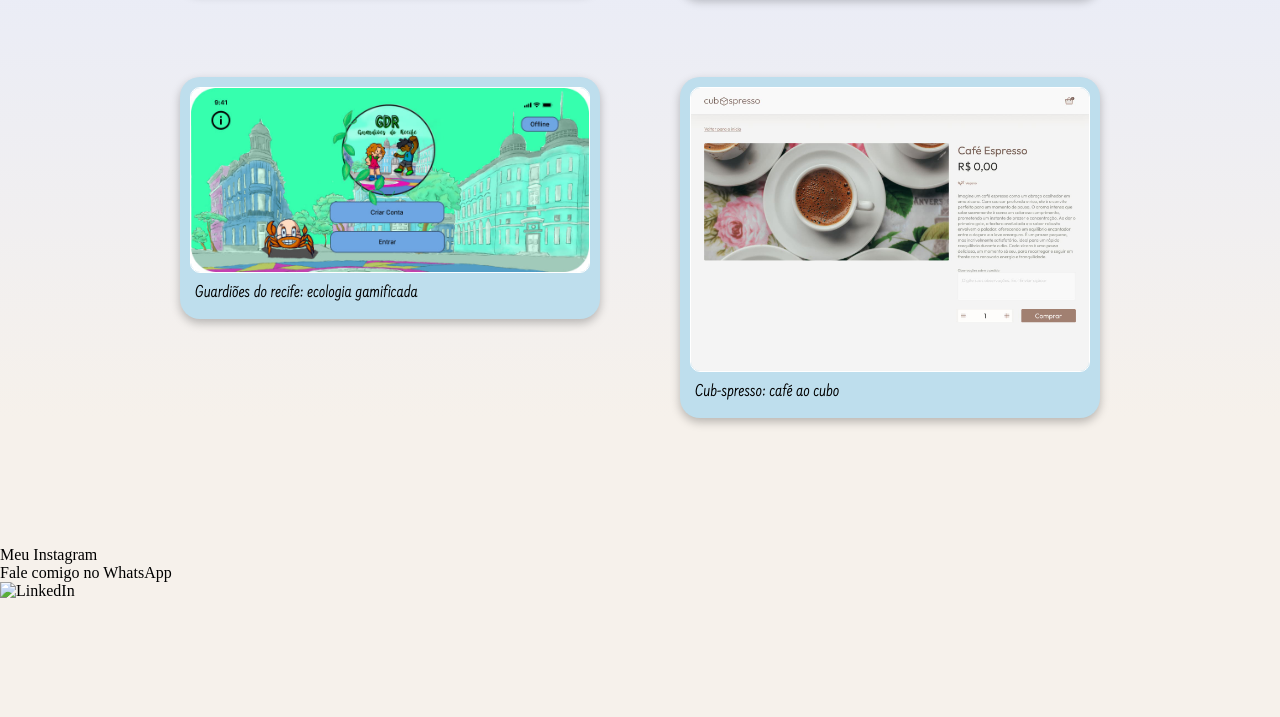
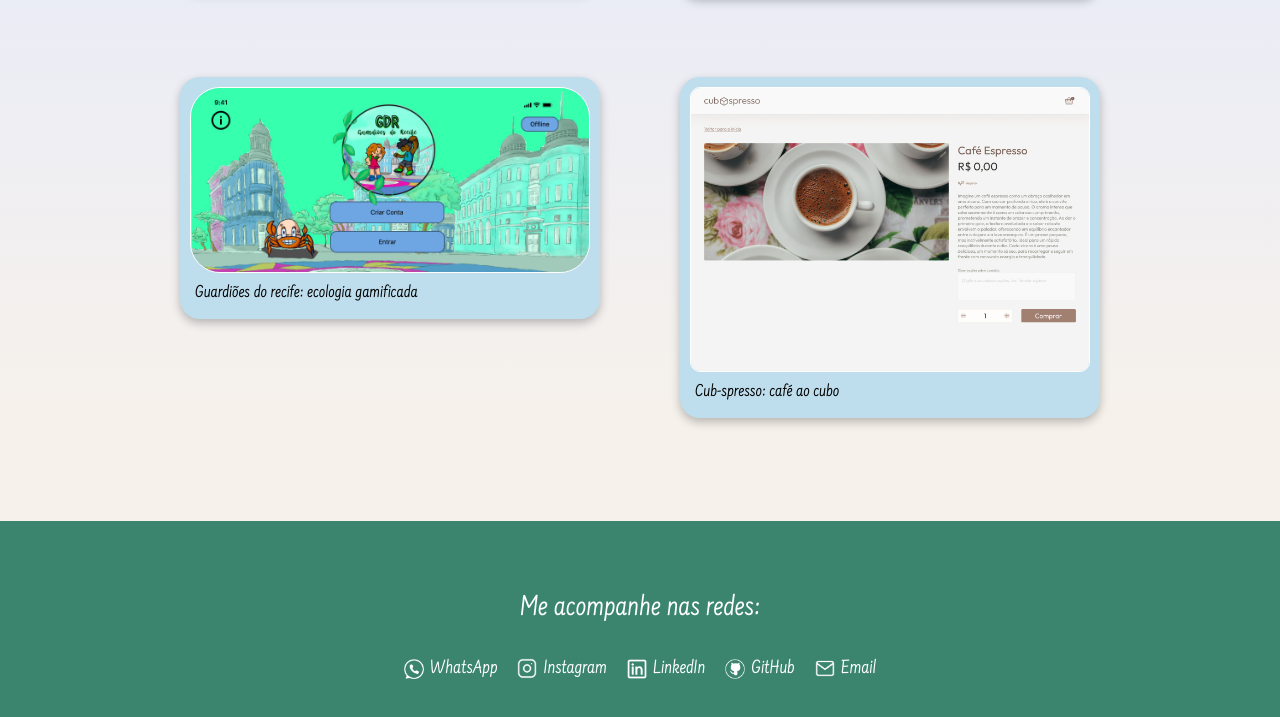
Before and after one commit to beatrizcdev/portfolio, a plain HTML site: page index.html in a window 1280 px wide. Shown: the part 1281-1998 px from the top of the page. Before the commit the page ends 1881 px from the top, so only its background shows below. Drawn offline with Linux system fonts and the light colour scheme.

Commit message:
adição do footer

```diff
--- a/index.html
+++ b/index.html
@@ -53,33 +53,36 @@
     </section>
 
 <footer id="footer" class="footer">
-      <div id="instagram" class="info">
-        <a
-          href="https://instagram.com/biacastrodev"
-          target="_blank"
-          rel="noopener noreferrer"
-        >
-          Meu Instagram
+  <p>Me acompanhe nas redes:</p>
+
+  <div class="social-links">
+    <a href="https://wa.me/5581982446312" target="_blank" rel="noopener noreferrer">
+      <img src="./pictures/icons/whatsapp.png" alt="WhatsApp" width="20" />
+      WhatsApp
     </a>
-      </div>
-      <div id="whatsapp" class="info">
-        <a
-          href="https://wa.me/5581982446312"
-          target="_blank"
-          rel="noopener noreferrer"
-        >
-          Fale comigo no WhatsApp
+
+    <a href="https://instagram.com/biacastrodev" target="_blank" rel="noopener noreferrer">
+      <img src="./pictures/icons/instagram.png" alt="Instagram" width="20" />
+      Instagram
     </a>
-      </div>
-      <div class="info" id="linkedin">
-        <a
-          href="https://www.linkedin.com/in/beatrizdev"
-          target="_blank"
-          rel="noopener noreferrer"
-        >
-          <img src="./icons/linkedin.svg" alt="LinkedIn" width="24" />
+
+    <a href="https://www.linkedin.com/in/beatrizdev" target="_blank" rel="noopener noreferrer">
+      <img src="./pictures/icons/linkedin.png" alt="LinkedIn" width="20" />
+      LinkedIn
+    </a>
+
+    <a href="https://github.com/beatrizcdev" target="_blank" rel="noopener noreferrer">
+      <img src="./pictures/icons/github.png" alt="GitHub" width="20" />
+      GitHub
+    </a>
+
+    <a href="mailto:beatrizdecastrom98@outlook.com">
+      <img src="./pictures/icons/email.png" alt="Email" width="20" />
+      Email
     </a>
   </div>
 </footer>
+
+
   </body>
 </html>
--- a/style/global.css
+++ b/style/global.css
@@ -54,10 +54,38 @@ a:hover {
   transform: scale(1.1);
 }
 
-footer{
-    margin-top: 10%;
+
+.footer {
+  text-align: center;
+  padding: 40px 20px;
+  background-color: var(--verde-azulado);
+  font-family: 'farsan', sans-serif;
+    font-size: 30px;
+    margin-top: 8%;
+    padding-bottom: 100px;
+    color: white;
 }
 
-footer a{
-    color: black;
+.social-links {
+  display: flex;
+  justify-content: center;
+  gap: 20px;
+  flex-wrap: wrap;
+  margin-top: 10px;
 }
+
+.social-links a {
+  display: inline-flex;
+  align-items: center;
+  gap: 6px;
+  text-decoration: none;
+  color: inherit;
+  font-family: 'farsan', sans-serif;
+  transition: opacity 0.3s ease;
+  font-size: 20px;
+  color: white;
+}
+
+.social-links a:hover {
+  opacity: 0.7;
+}
--- a/style/landpage.css
+++ b/style/landpage.css
@@ -88,6 +88,10 @@ main{
     height: fit-content;
 }
 
+.gdr img{
+    border-radius: 30px;
+}
+
 #titulo-projetos {
   scroll-margin-top: 120px;
 }
```
Also changed, not shown: pictures/icons/email.png (added), pictures/icons/github.png (added), pictures/icons/instagram.png (added), pictures/icons/linkedin.png (added), pictures/icons/whatsapp.png (added). Lines whose indentation alone changed are shown as unchanged.
